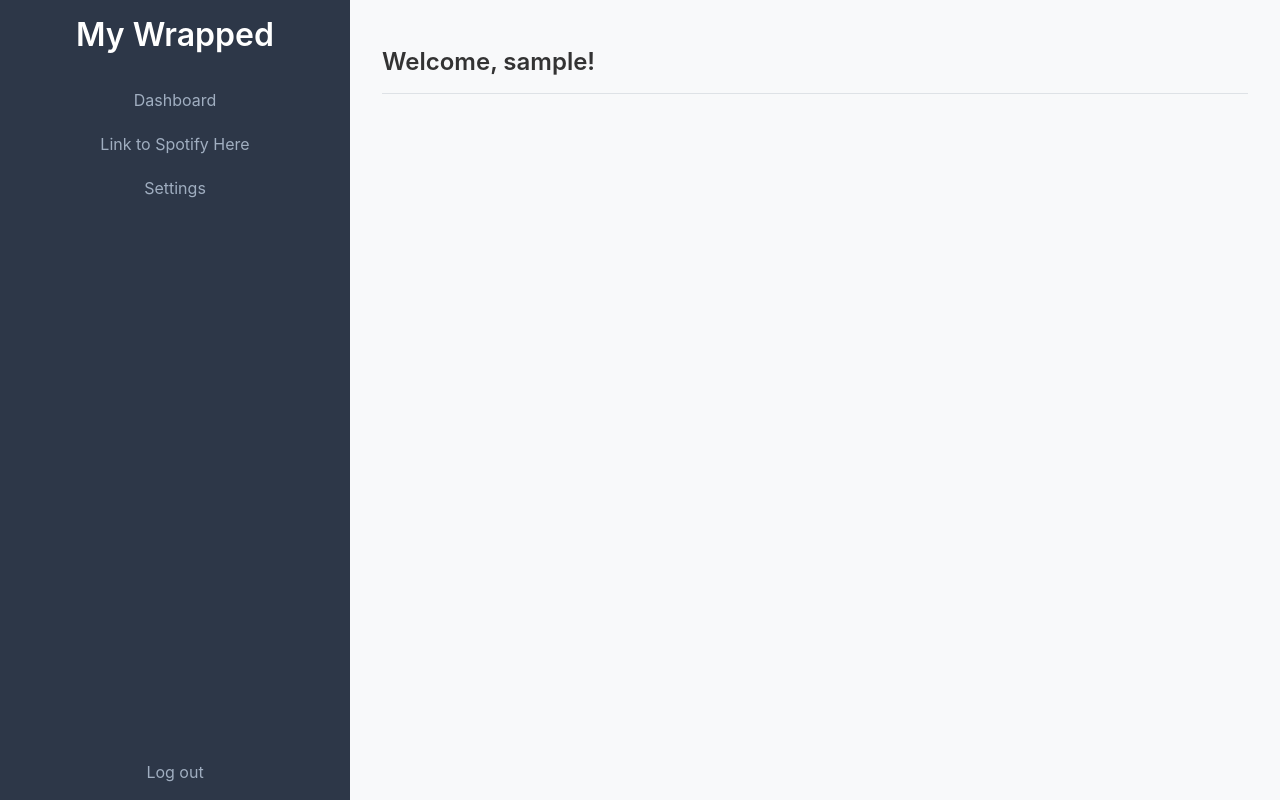
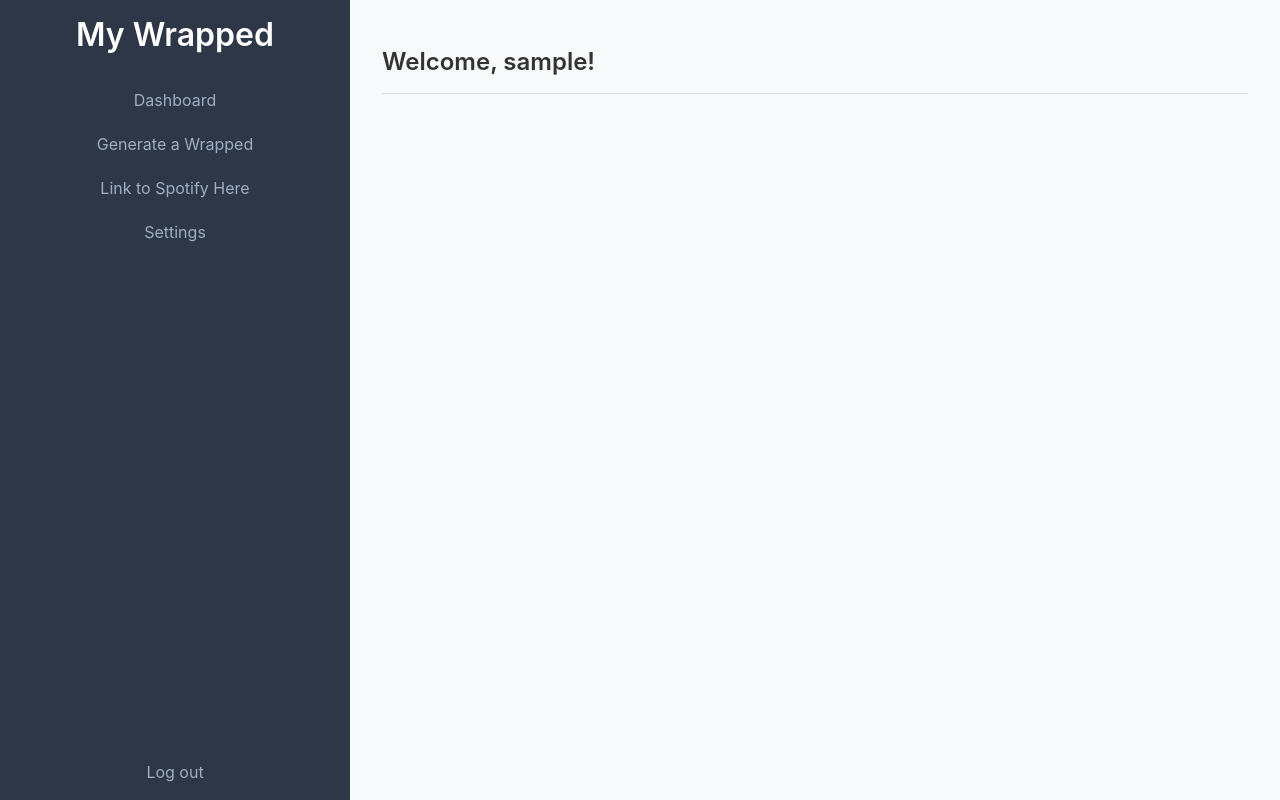
Before and after one commit to Wilsdawg1212/2340_Project_2, a Django app: page /dashboard/ in a window 1280 px wide. Run offline with Django 5.2, Linux system fonts and the light colour scheme; the visitor is signed in with stand-in values (Sample User, id 1); some libraries are stand-ins or nearby versions.

Commit message:
created a wraps page
created simple routing for wraps page

```diff
--- a/Spotify_Wrapped/templates/Spotify_Wrapped/dashboard.html
+++ b/Spotify_Wrapped/templates/Spotify_Wrapped/dashboard.html
@@ -17,6 +17,7 @@
            <h2 class="text-center">My Wrapped</h2>
             <div class="nav flex-column">
                 <a class="sidebar-link" href="{% url 'dashboard' %}">Dashboard</a>
+                <a class="sidebar-link" href="{% url 'generate_wrap' %}">Generate a Wrapped</a>
                 <a class="sidebar-link" href="{% url 'link_account' %}">Link to Spotify Here</a>
                 <a class="sidebar-link" href="#">Settings</a>
             </div>
--- a/Spotify_Wrapped/urls.py
+++ b/Spotify_Wrapped/urls.py
@@ -12,5 +12,6 @@ urlpatterns = [
     path('callback/', views.spotify_callback, name='spotify_callback'),
     path('link_error/', views.error_page, name='error_page'),
     path('logout/', views.logout_view, name='logout'),
-    path('contact_dev/', views.contact_dev, name='contact_dev')
+    path('contact_dev/', views.contact_dev, name='contact_dev'),
+    path('generate_wrap/', views.generate_wrap, name='generate_wrap'),
 ]
--- a/Spotify_Wrapped/views.py
+++ b/Spotify_Wrapped/views.py
@@ -154,3 +154,6 @@ def error_page(request):
 
 def contact_dev(request):
     return render(request, 'Spotify_Wrapped/contact_dev.html')
+
+def generate_wrap(request):
+    return render(request, 'Spotify_Wrapped/generate.html')
```
Also changed, not shown: Spotify_Wrapped/templates/Spotify_Wrapped/generate.html (added, +10 -0 lines).
